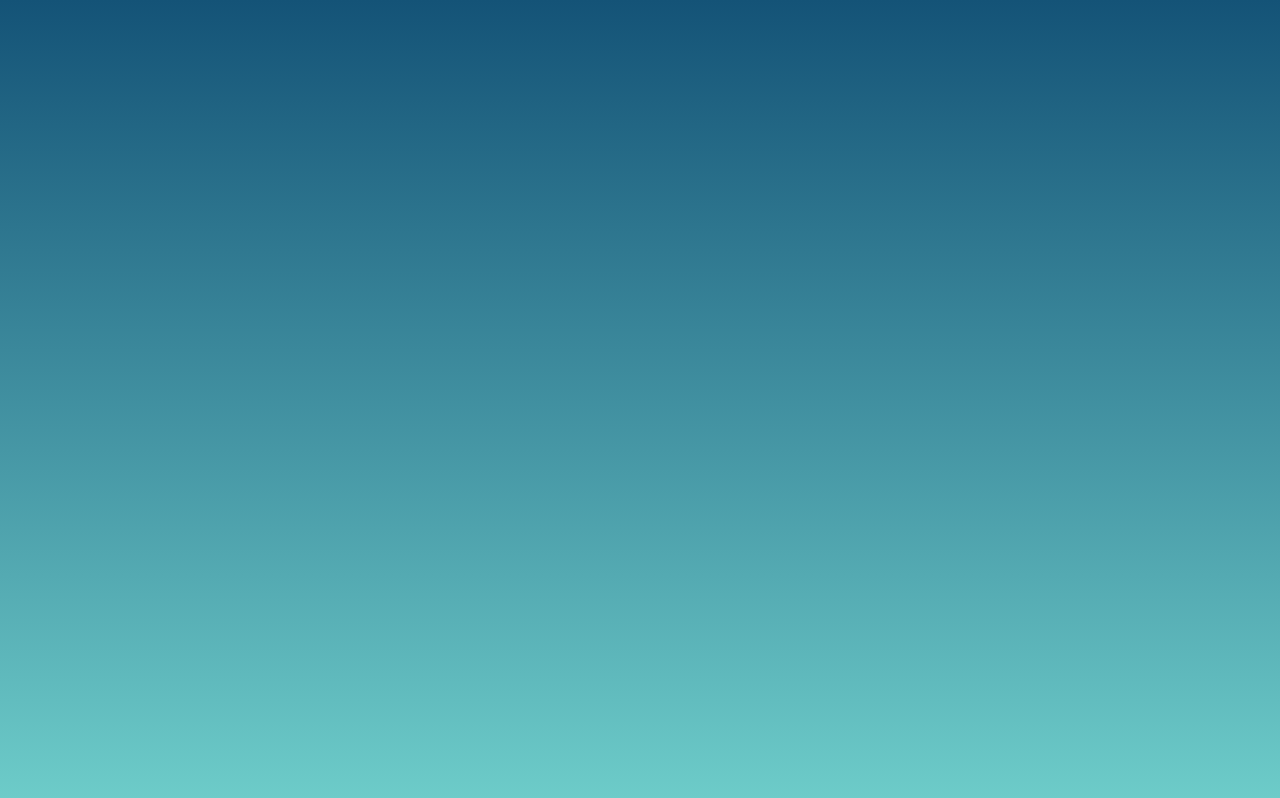
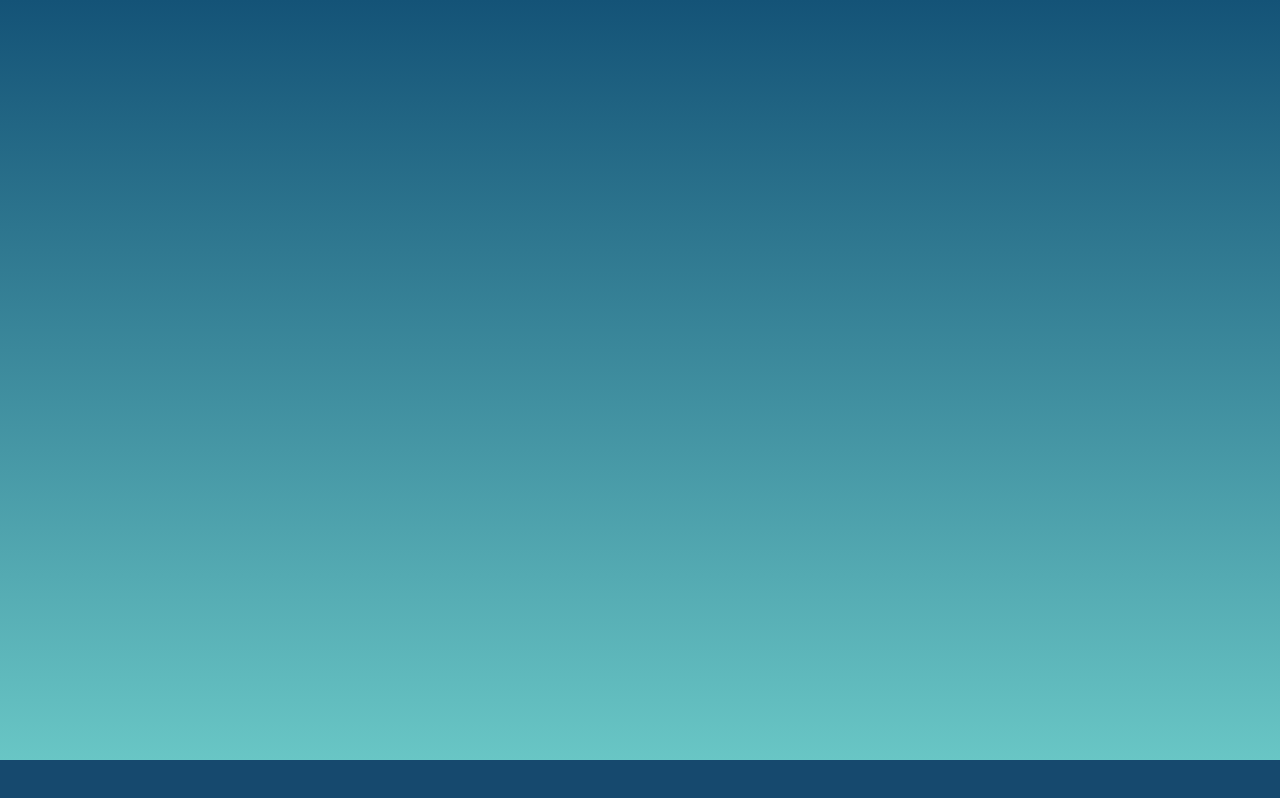
Before and after one commit to chase-manning/dusk-runner, a React (Create React App) app: page / in a window 1280 px wide. Built offline with nearby package versions, Linux system fonts and the light colour scheme.

Commit message:
:rocket: Add Floor

```diff
--- a/src/components/App.tsx
+++ b/src/components/App.tsx
@@ -1,6 +1,7 @@
 import React from "react";
 import styled from "styled-components";
 import Background from "./Background";
+import Floor from "./Floor";
 
 const StyledApp = styled.div`
   position: fixed;
@@ -14,6 +15,7 @@ const App = () => {
   return (
     <StyledApp>
       <Background topColor={"#145377"} bottomColor={"#6DCCC9"} />
+      <Floor color={"#16496E"} />
     </StyledApp>
   );
 };
```
